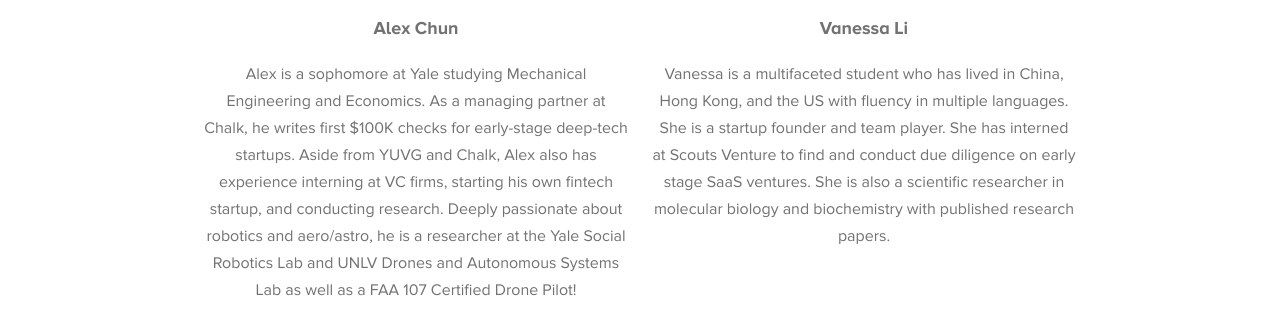
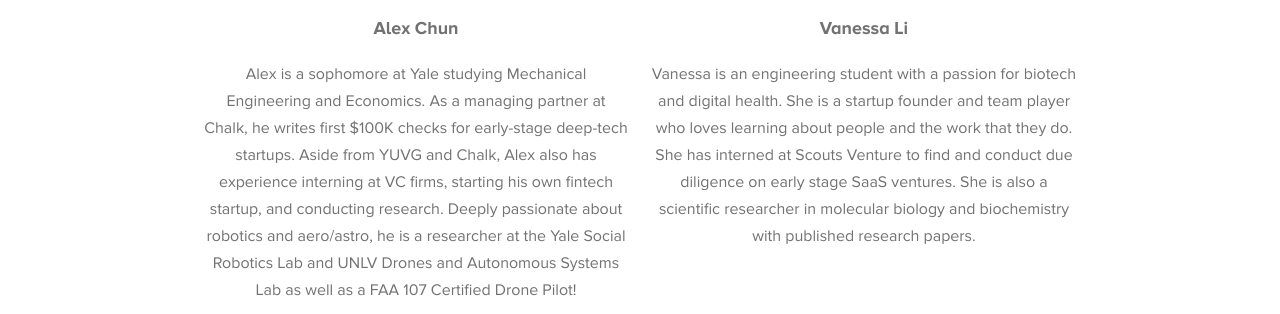
Before and after one commit to yaleventures/yaleventures.github.io, a plain HTML site: page team.html in a window 1280 px wide. Shown: the part 486-800 px from the top of the page. Drawn offline with nearby package versions, Linux system fonts and the light colour scheme.

Commit message:
Update team.html

```diff
--- a/team.html
+++ b/team.html
@@ -45,7 +45,7 @@
          <div class="col l6 s12">
             <img src="images/Vanessa.jpeg" style="width:300px;height:300px;">
             <p class="center-align"><b>Vanessa Li</b></p>
-             <p class="center-align"> <font size="+0">Vanessa is a multifaceted student who has lived in China, Hong Kong, and the US with fluency in multiple languages. She is a startup founder and team player. She has interned at Scouts Venture to find and conduct due diligence on early stage SaaS ventures. She is also a scientific researcher in molecular biology and biochemistry with published research papers. </font></p>
+             <p class="center-align"> <font size="+0">Vanessa is an engineering student with a passion for biotech and digital health. She is a startup founder and team player who loves learning about people and the work that they do. She has interned at Scouts Venture to find and conduct due diligence on early stage SaaS ventures. She is also a scientific researcher in molecular biology and biochemistry with published research papers. </font></p>
          </div>
 
 
```
